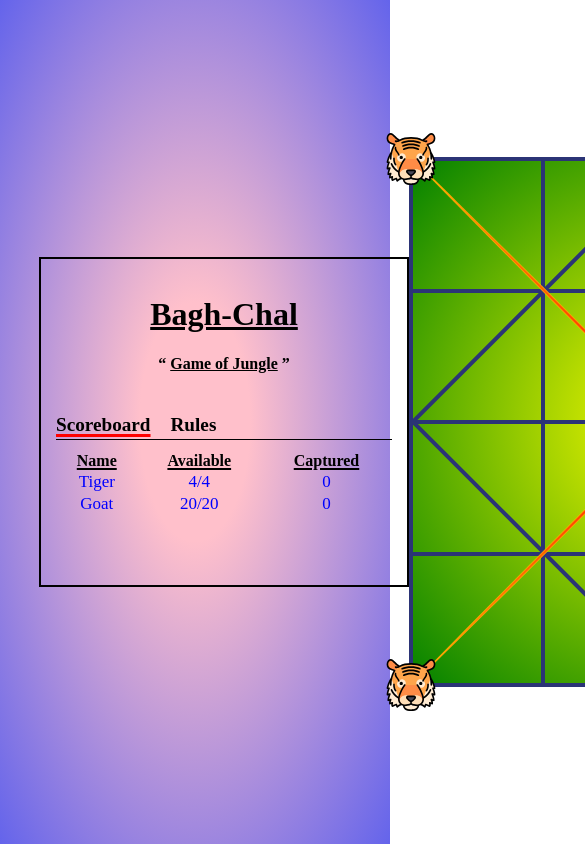
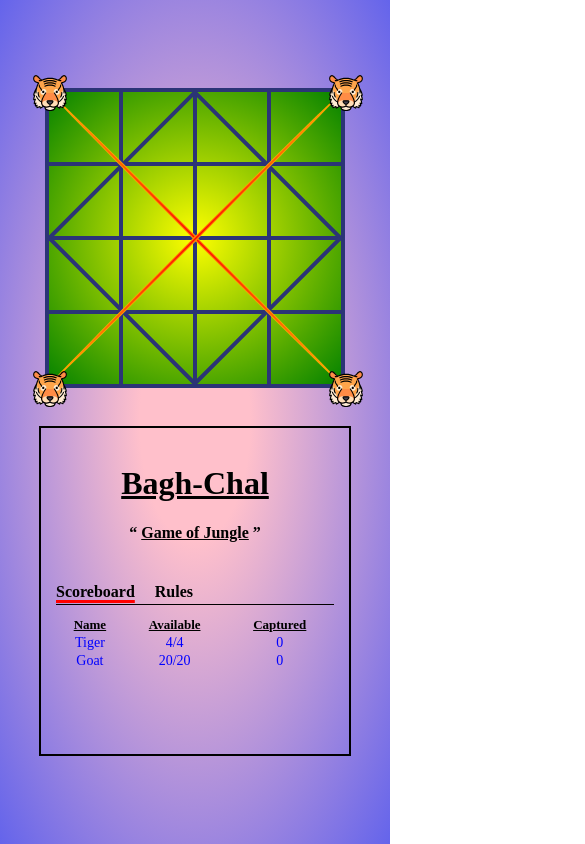
Before and after one commit to voidanil/bagh-chal, a plain HTML site: page index.html in a window 390 px wide. Shown: the top 844 px of the page, 585 px wide, since content can reach past the window. Drawn offline with Linux system fonts and the light colour scheme.

Commit message:
feat: mobile responsive

```diff
--- a/style.css
+++ b/style.css
@@ -200,5 +200,47 @@
 }
 
 #restart:hover {
-  border: 2px solid red;
+  outline: 2px solid red;
 }
+
+@media (max-width: 800px) {
+  .game {
+    flex-direction: column-reverse;
+    gap: 30px;
+  }
+
+  .board {
+    min-height: 300px;
+    height: auto;
+  }
+
+  .position {
+    width: 12%;
+  }
+
+  .info-section {
+    min-width: 100%;
+  }
+
+  .info-nav {
+    font-size: medium;
+  }
+
+  .scoreboard th {
+    font-size: small;
+  }
+
+  .scoreboard td,
+  .rules {
+    font-size: 14px;
+  }
+
+  th {
+    text-decoration-thickness: 1px;
+    text-underline-offset: 1px;
+  }
+
+  #modal-box {
+    width: 80%;
+  }
+}
```
